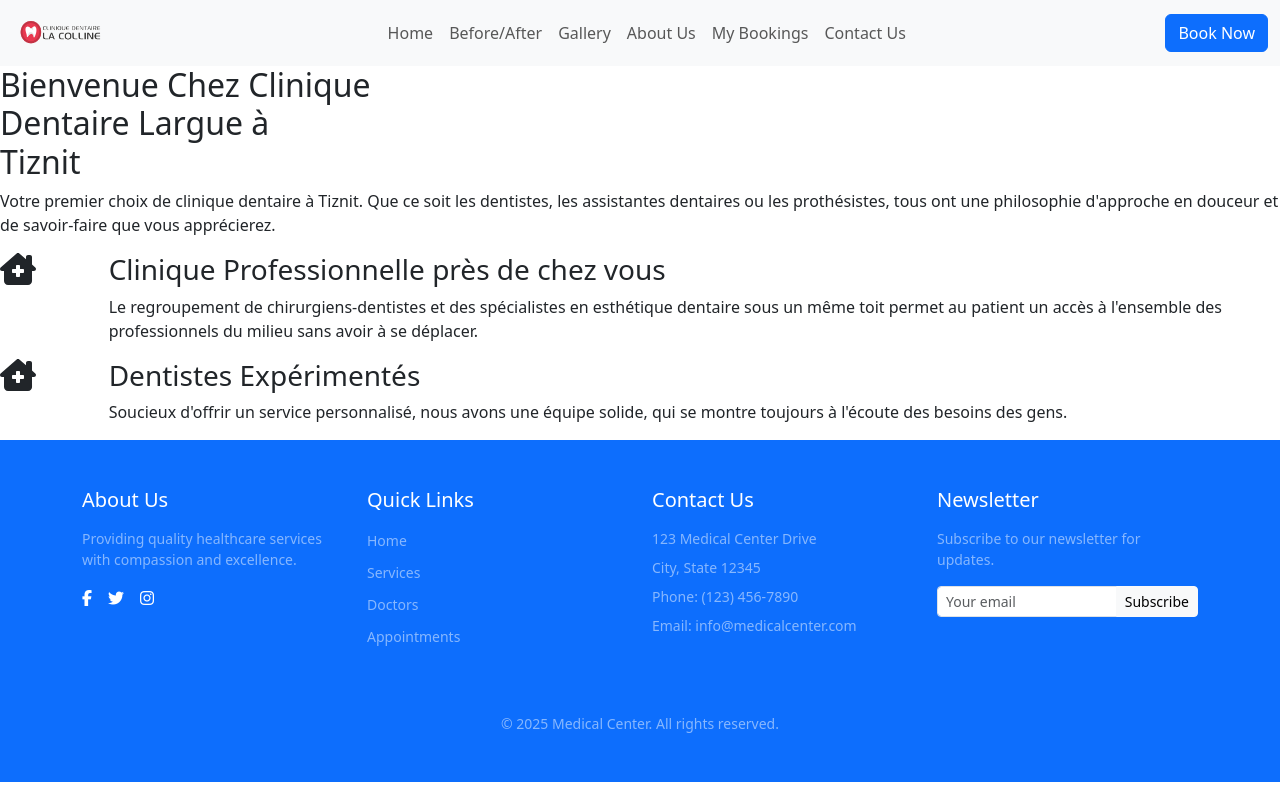
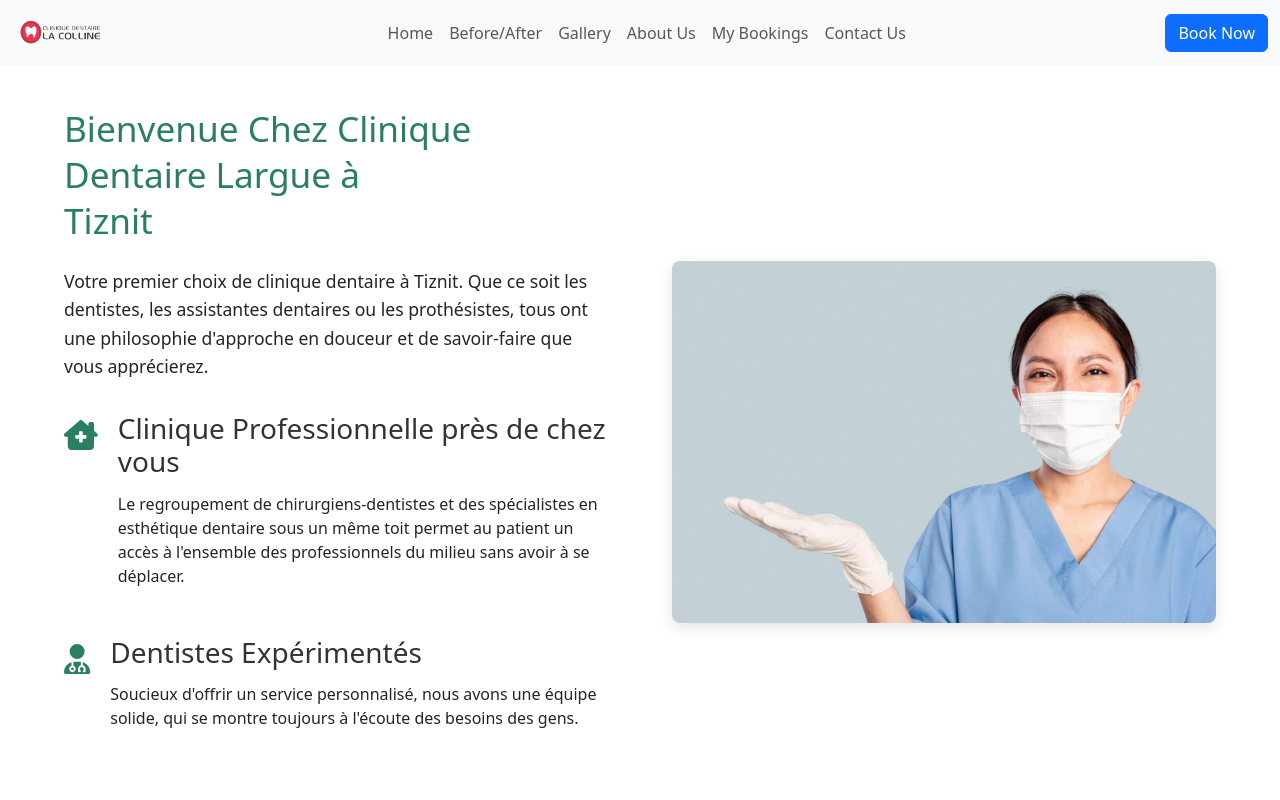
Before and after one commit to ZZZMohammed/Projet-synthese, a React (Vite) app in the folder FRENT_END/Dentist_frentEnd/: page /about in a window 1280 px wide. Shown: the top 800 px of the page. Built offline with nearby package versions, Linux system fonts and the light colour scheme.

Commit message:
add a css file for component about

```diff
--- /dev/null
+++ b/FRENT_END/Dentist_frentEnd/src/pages/About.css
@@ -0,0 +1,92 @@
+/* Main layout controls */
+.about-page-wrapper {
+  width: 100%;
+  padding: 0 5%;
+  box-sizing: border-box;
+}
+
+.about-container {
+  max-width: 1200px;
+  margin: 0 auto;
+  padding: 40px 0;
+}
+
+.row {
+  display: flex;
+  flex-wrap: wrap;
+  gap: 40px;
+}
+
+.content-column {
+  flex: 1;
+  min-width: 300px;
+}
+
+.image-column {
+  flex: 1;
+  min-width: 300px;
+}
+
+/* Header styles */
+.about-header h2 {
+  font-size: 2.2rem;
+  line-height: 1.3;
+  margin-bottom: 1.5rem;
+  color: #2a7f62;
+}
+
+.about-intro {
+  font-size: 1.1rem;
+  line-height: 1.6;
+  margin-bottom: 2rem;
+}
+
+/* Feature rows */
+.feature-row {
+  display: flex;
+  gap: 20px;
+  margin-bottom: 2rem;
+}
+
+.feature-icon {
+  color: #2a7f62;
+  font-size: 1.5rem;
+  margin-top: 5px;
+}
+
+.feature-content h3 {
+  margin-top: 0;
+  margin-bottom: 0.8rem;
+  color: #333;
+}
+
+/* Image styling */
+.about-image-container {
+  height: 100%;
+  display: flex;
+  align-items: center;
+}
+
+.clinic-image {
+  width: 100%;
+  max-height: 500px;
+  object-fit: cover;
+  border-radius: 8px;
+  box-shadow: 0 5px 15px rgba(0,0,0,0.1);
+}
+
+/* Responsive adjustments */
+@media (max-width: 768px) {
+  .row {
+    flex-direction: column;
+  }
+
+  .about-header h2 {
+    font-size: 1.8rem;
+  }
+
+  .feature-row {
+    flex-direction: column;
+    gap: 10px;
+  }
+}
--- a/FRENT_END/Dentist_frentEnd/src/pages/about.jsx
+++ b/FRENT_END/Dentist_frentEnd/src/pages/about.jsx
@@ -1,10 +1,16 @@
 import React from 'react';
 import { FontAwesomeIcon } from '@fortawesome/react-fontawesome';
-import { faClinicMedical } from '@fortawesome/free-solid-svg-icons';
+import { faClinicMedical, faUserMd } from '@fortawesome/free-solid-svg-icons';
+import clinicImage from '../img/doctors.jpg';
+import './about.css';
 
 export default function About() {
   return (
+    <div className="about-page-wrapper">
       <div className="about-container">
+        <div className="row">
+          {/* Content Column (left side) */}
+          <div className="content-column">
             <header className="about-header">
               <h2>
                 Bienvenue Chez Clinique <br />
@@ -19,11 +25,11 @@ export default function About() {
             </header>
 
             <div className="about-features">
-        <div className="feature-row row">
-          <div className="feature-icon col-md-1">
-            <FontAwesomeIcon icon={faClinicMedical} size="2x" />
+              <div className="feature-row">
+                <div className="feature-icon">
+                  <FontAwesomeIcon icon={faClinicMedical} size="lg" />
                 </div>
-          <div className="feature-content col-md-11">
+                <div className="feature-content">
                   <h3>Clinique Professionnelle près de chez vous</h3>
                   <p>
                     Le regroupement de chirurgiens-dentistes et des spécialistes en esthétique
@@ -33,11 +39,11 @@ export default function About() {
                 </div>
               </div>
 
-        <div className="feature-row row">
-          <div className="feature-icon col-md-1">
-            <FontAwesomeIcon icon={faClinicMedical} size="2x" />
+              <div className="feature-row">
+                <div className="feature-icon">
+                  <FontAwesomeIcon icon={faUserMd} size="lg" />
                 </div>
-          <div className="feature-content col-md-11">
+                <div className="feature-content">
                   <h3>Dentistes Expérimentés</h3>
                   <p>
                     Soucieux d'offrir un service personnalisé, nous avons une équipe solide,
@@ -47,5 +53,19 @@ export default function About() {
               </div>
             </div>
           </div>
+
+          {/* Image Column (right side) */}
+          <div className="image-column">
+            <div className="about-image-container">
+              <img
+                src={clinicImage}
+                alt="Clinique Dentaire Largue"
+                className="clinic-image"
+              />
+            </div>
+          </div>
+        </div>
+      </div>
+    </div>
   );
 }
```
Also changed, not shown: FRENT_END/Dentist_frentEnd/src/img/doctors.jpg (added). Lines whose indentation alone changed are shown as unchanged.
